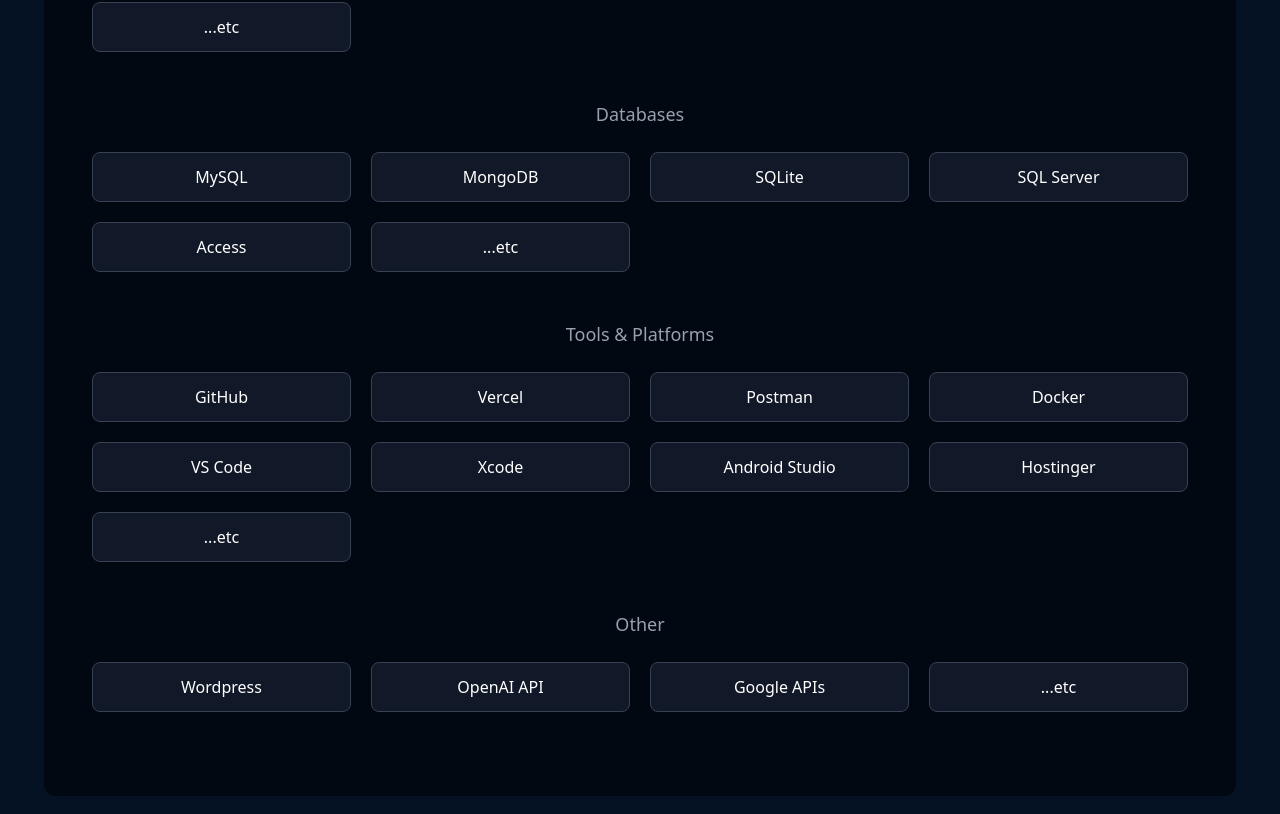
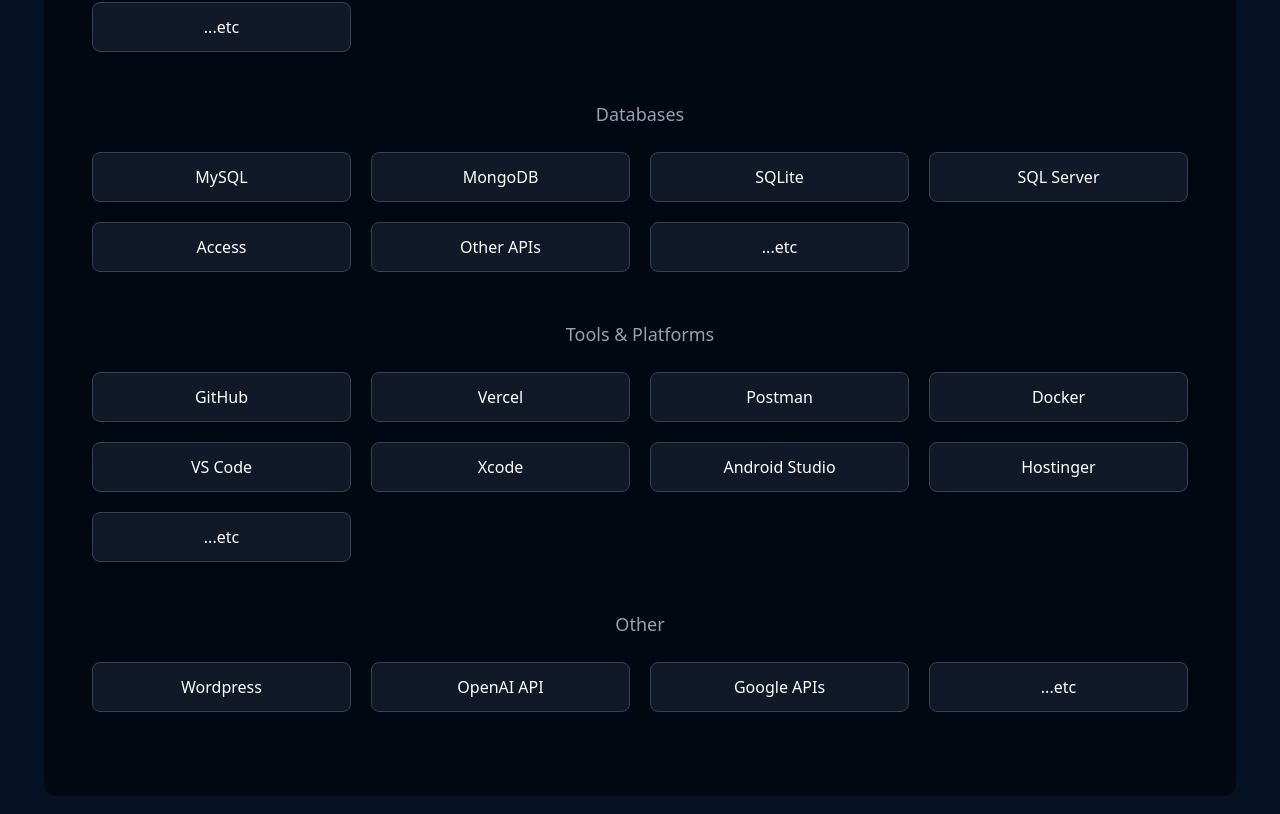
Before and after one commit to MouhieddineAmine/WebPortfolioV2, a Next.js app: page /resume in a window 1280 px wide. Shown: the part 1786-2600 px from the top of the page. Built offline with nearby package versions, Linux system fonts and the light colour scheme.

Commit message:
tech grid

```diff
--- a/app/resume/page.tsx
+++ b/app/resume/page.tsx
@@ -122,7 +122,7 @@
       Databases
     </p>
     <div className="grid grid-cols-2 sm:grid-cols-3 md:grid-cols-4 gap-5 text-center">
-      {["MySQL", "MongoDB", "SQLite", "SQL Server", "Access", "...etc"].map(
+      {["MySQL", "MongoDB", "SQLite", "SQL Server", "Access", "Other APIs", "...etc"].map(
         (db) => (
           <div
             key={db}
```
